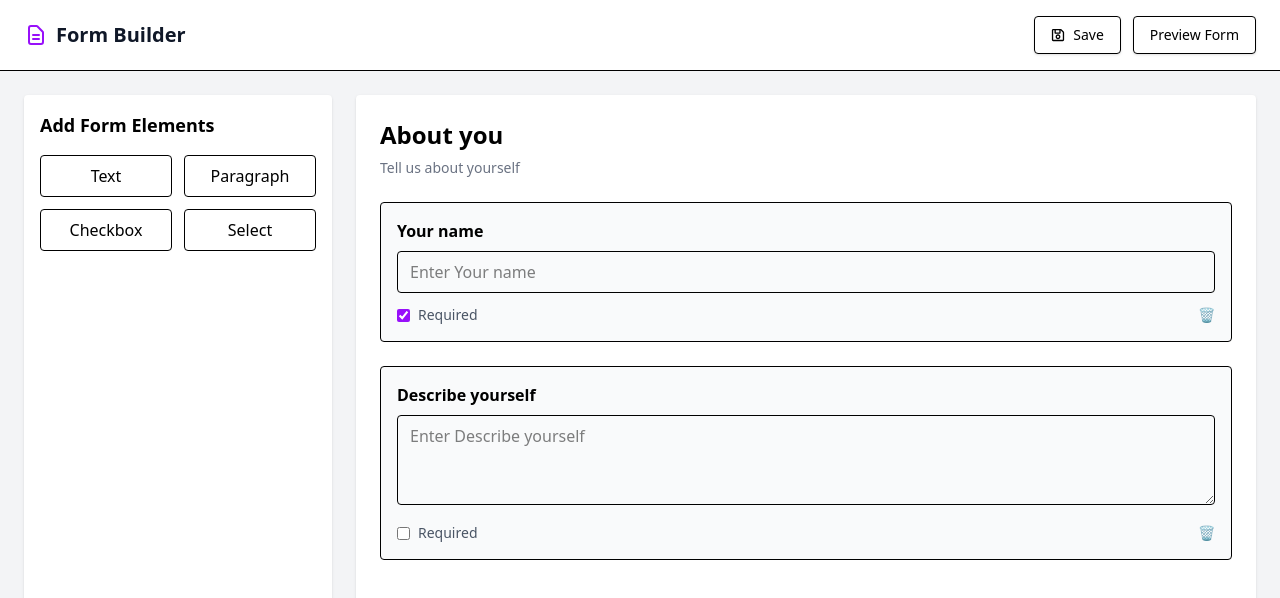
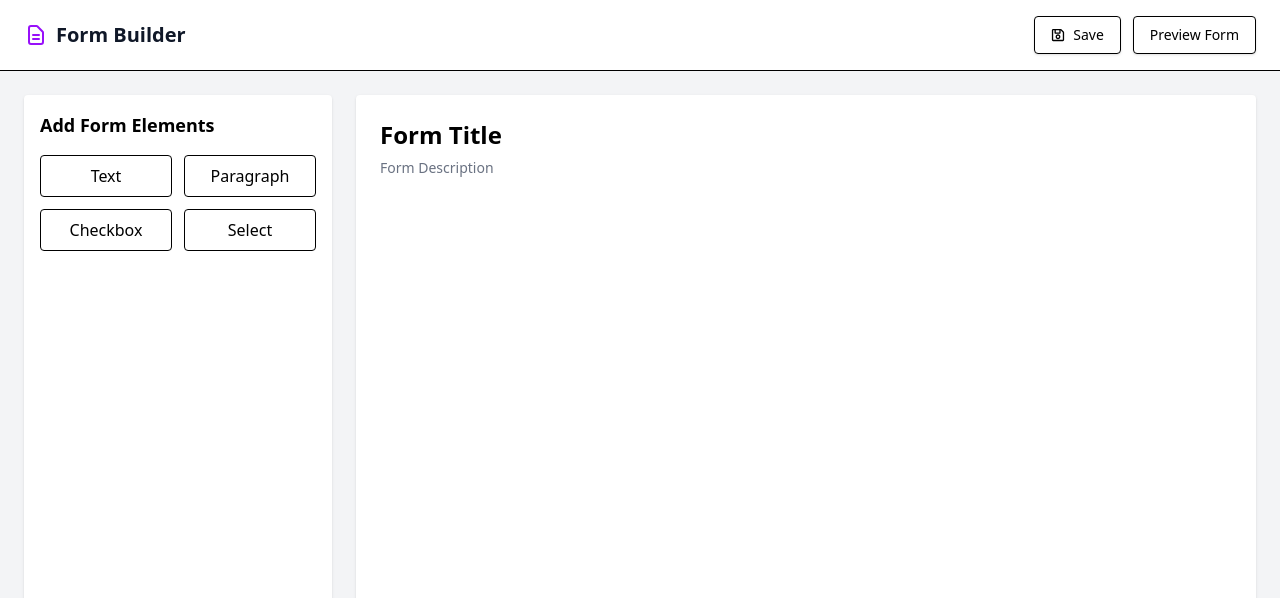
Before and after one commit to xquisite0/google-forms-clone, a React (Vite) app: page / in a window 1280 px wide. Shown: the top 598 px of the page. Built offline with nearby package versions, Linux system fonts and the light colour scheme.

Commit message:
Implement localStorage saving

```diff
--- a/src/App.jsx
+++ b/src/App.jsx
@@ -1,4 +1,4 @@
-import { useState } from "react";
+import { useEffect, useState } from "react";
 import Navbar from "./components/Navbar";
 import FormBuilder from "./pages/FormBuilder";
 import FormPreview from "./pages/FormPreview";
@@ -6,27 +6,30 @@ import FormPreview from "./pages/FormPreview";
 function App() {
   const [currentPage, setCurrentPage] = useState("FormBuilder");
   const [form, setForm] = useState({
-    title: "About you",
-    description: "Tell us about yourself",
-    elements: [
-      {
-        id: `text-${Date.now()}`,
-        type: "text",
-        title: "Your name",
-        required: true,
-      },
-      {
-        id: `textarea-${Date.now() + 1}`,
-        type: "textarea",
-        title: "Describe yourself",
-        required: false,
-      },
-    ],
+    title: "Form Title",
+    description: "Form Description",
+    elements: [],
   });
+
+  const handleSave = () => {
+    localStorage.setItem("form", JSON.stringify(form));
+    alert("Form saved successfully!");
+  };
+
+  useEffect(() => {
+    const saved = localStorage.getItem("form");
+    if (saved) {
+      setForm(JSON.parse(saved));
+    }
+  }, []);
 
   return (
     <div>
-      <Navbar currentPage={currentPage} setCurrentPage={setCurrentPage} />
+      <Navbar
+        currentPage={currentPage}
+        setCurrentPage={setCurrentPage}
+        handleSave={handleSave}
+      />
       {currentPage === "FormBuilder" && (
         <FormBuilder form={form} setForm={setForm} />
       )}
--- a/src/components/Navbar.jsx
+++ b/src/components/Navbar.jsx
@@ -1,7 +1,7 @@
 import { FaRegSave } from "react-icons/fa"; // Save icon
 import { HiOutlineDocumentText } from "react-icons/hi"; // Form icon
 
-const Navbar = ({ currentPage, setCurrentPage }) => {
+const Navbar = ({ currentPage, setCurrentPage, handleSave }) => {
   return (
     <nav className="flex items-center justify-between px-6 py-4 border-b">
       {/* Left: App Icon and Title */}
@@ -16,7 +16,10 @@ const Navbar = ({ currentPage, setCurrentPage }) => {
       {/* Right: Save and Preview Buttons */}
       <div className="flex items-center gap-3">
         {/* TODO: implement save for persistence through refreshes */}
-        <button className="flex items-center gap-2 border rounded px-4 py-2 text-sm font-medium shadow-sm hover:bg-gray-100">
+        <button
+          className="flex items-center gap-2 border rounded px-4 py-2 text-sm font-medium shadow-sm hover:bg-gray-100"
+          onClick={handleSave}
+        >
           <FaRegSave />
           Save
         </button>
```
